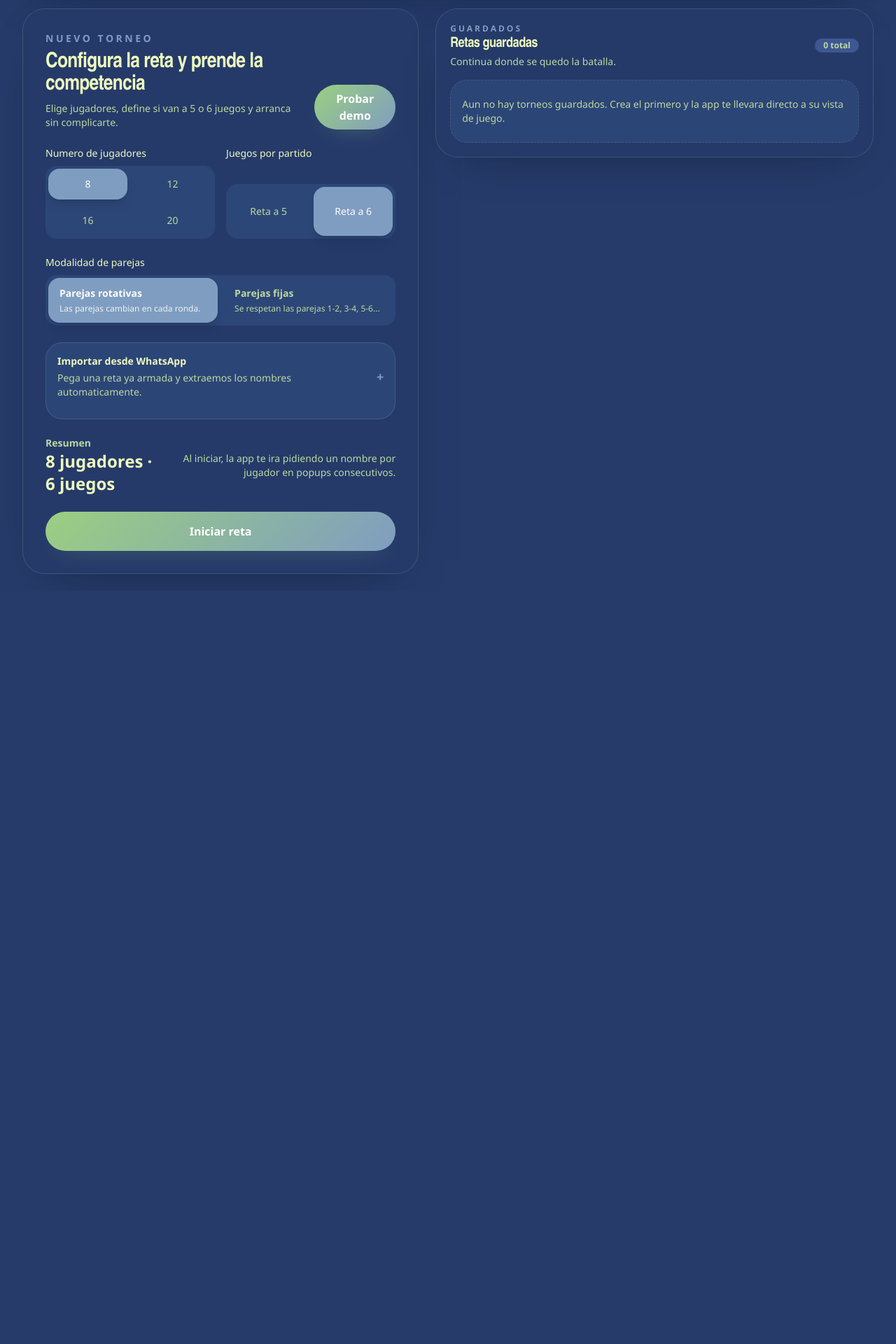
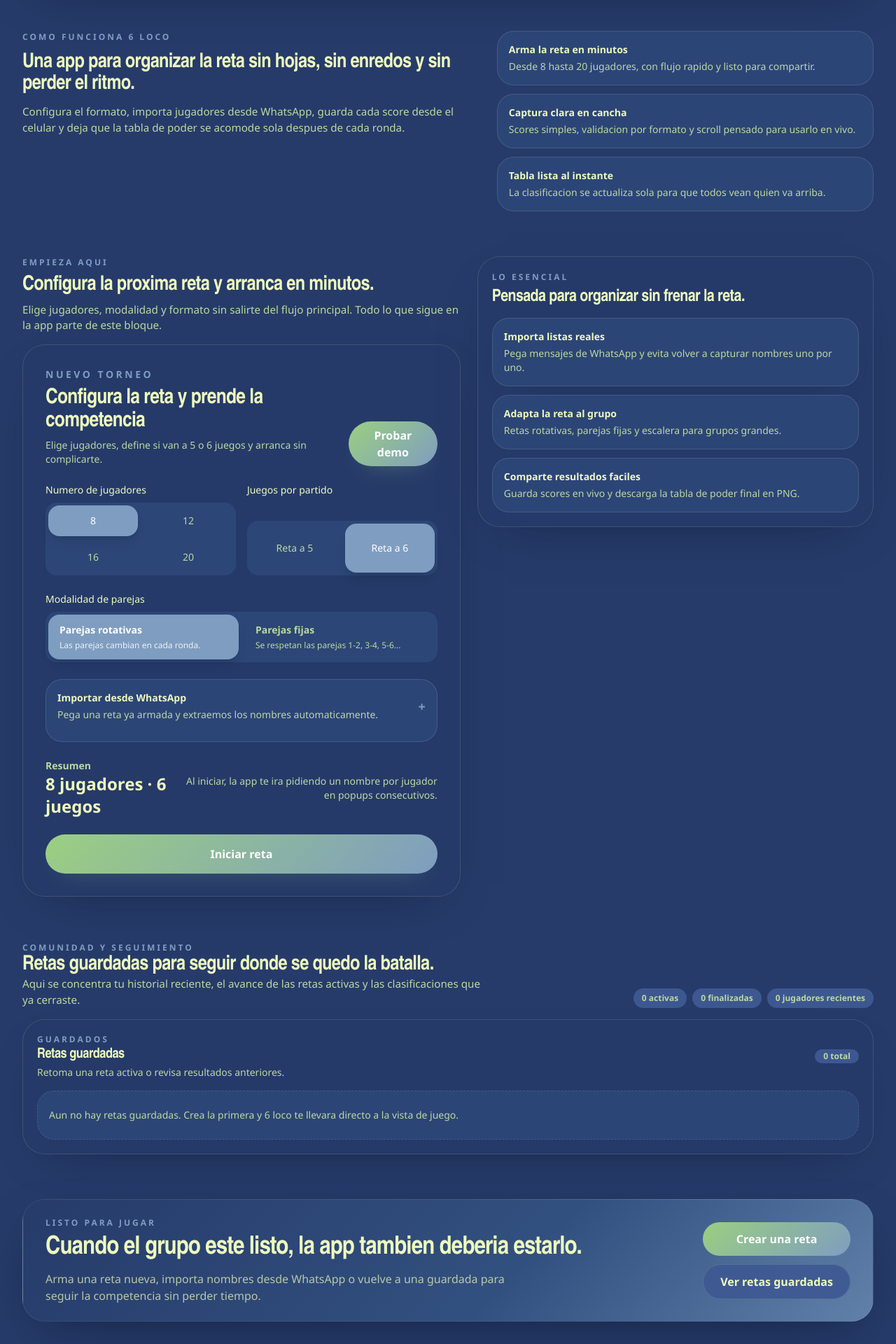
Before and after one commit to flowventas/retaspadel, a Next.js app: page / in a window 1280 px wide. Shown: the part 660-2580 px from the top of the page at 70% size. Before the commit the page ends 1504 px from the top, so only its background shows below. Built offline with nearby package versions, Linux system fonts and the light colour scheme.

Commit message:
Improve homepage section flow and spacing

```diff
--- a/components/tournament-app.tsx
+++ b/components/tournament-app.tsx
@@ -131,13 +131,15 @@
   }
 
   const tournaments = store.tournaments ?? defaultStore.tournaments;
+  const completedTournaments = tournaments.filter((tournament) => tournament.completed).length;
+  const activeTournaments = tournaments.length - completedTournaments;
 
   return (
     <main className="min-h-screen bg-[var(--app-bg)] text-[var(--app-text)] transition-colors">
       <div className="absolute inset-x-0 top-0 -z-10 h-[34rem] bg-[radial-gradient(circle_at_top,_color-mix(in_srgb,var(--brand-accent)_52%,transparent),_transparent_45%),radial-gradient(circle_at_right,_color-mix(in_srgb,var(--brand-primary)_22%,transparent),_transparent_35%)]" />
 
       <div className="mx-auto flex min-h-screen max-w-7xl flex-col px-4 py-6 sm:px-6 lg:px-8">
-        <header className="app-hero motion-hero mb-8 grid gap-8 px-6 py-6 md:grid-cols-[minmax(0,1.2fr)_minmax(18rem,0.8fr)] md:px-8 md:py-8">
+        <header className="app-hero motion-hero mb-12 grid gap-8 px-6 py-6 md:mb-16 md:grid-cols-[minmax(0,1.2fr)_minmax(18rem,0.8fr)] md:px-8 md:py-8">
           <div className="relative min-h-10">
             <BrandLogo
               theme={store.theme}
@@ -207,8 +209,49 @@
           </div>
         </header>
 
-        <section className="grid gap-6 lg:grid-cols-[0.95fr_1.05fr]">
-          <div ref={formSectionRef} className="motion-card motion-delay-1 grid content-start gap-6">
+        <section className="motion-card motion-delay-1 mb-12 grid gap-5 md:mb-16 md:grid-cols-[minmax(0,1.1fr)_minmax(17rem,0.9fr)] md:items-start">
+          <div className="grid gap-3">
+            <p className="app-kicker">Como funciona 6 loco</p>
+            <h2 className="app-heading max-w-3xl">Una app para organizar la reta sin hojas, sin enredos y sin perder el ritmo.</h2>
+            <p className="app-copy max-w-2xl">
+              Configura el formato, importa jugadores desde WhatsApp, guarda cada score desde el
+              celular y deja que la tabla de poder se acomode sola despues de cada ronda.
+            </p>
+          </div>
+
+          <div className="grid gap-3 sm:grid-cols-3 md:grid-cols-1">
+            <div className="app-panel px-4 py-4">
+              <p className="text-sm font-black text-[var(--app-text)]">Arma la reta en minutos</p>
+              <p className="mt-1 text-sm text-[var(--muted)]">
+                Desde 8 hasta 20 jugadores, con flujo rapido y listo para compartir.
+              </p>
+            </div>
+            <div className="app-panel px-4 py-4">
+              <p className="text-sm font-black text-[var(--app-text)]">Captura clara en cancha</p>
+              <p className="mt-1 text-sm text-[var(--muted)]">
+                Scores simples, validacion por formato y scroll pensado para usarlo en vivo.
+              </p>
+            </div>
+            <div className="app-panel px-4 py-4">
+              <p className="text-sm font-black text-[var(--app-text)]">Tabla lista al instante</p>
+              <p className="mt-1 text-sm text-[var(--muted)]">
+                La clasificacion se actualiza sola para que todos vean quien va arriba.
+              </p>
+            </div>
+          </div>
+        </section>
+
+        <section ref={formSectionRef} className="mb-12 grid gap-6 md:mb-16 lg:grid-cols-[minmax(0,1.05fr)_minmax(18rem,0.95fr)] lg:items-start">
+          <div className="motion-card motion-delay-1 grid content-start gap-4">
+            <div className="grid gap-2">
+              <p className="app-kicker">Empieza aqui</p>
+              <h2 className="app-heading">Configura la proxima reta y arranca en minutos.</h2>
+              <p className="app-copy max-w-2xl">
+                Elige jugadores, modalidad y formato sin salirte del flujo principal. Todo lo que
+                sigue en la app parte de este bloque.
+              </p>
+            </div>
+
             <NewTournamentForm
               onCreate={handleCreateTournament}
               savedPlayers={store.savedPlayers ?? []}
@@ -217,7 +260,59 @@
             />
           </div>
 
-          <div ref={savedSectionRef} className="motion-card motion-delay-2 grid content-start gap-6">
+          <aside className="motion-card motion-delay-2 grid gap-4 content-start">
+            <div className="app-card p-5">
+              <p className="app-kicker">Lo esencial</p>
+              <h3 className="mt-2 text-2xl font-black text-[var(--app-text)]">Pensada para organizar sin frenar la reta.</h3>
+              <div className="mt-4 grid gap-3">
+                <div className="app-panel px-4 py-4">
+                  <p className="text-sm font-black text-[var(--app-text)]">Importa listas reales</p>
+                  <p className="mt-1 text-sm text-[var(--muted)]">
+                    Pega mensajes de WhatsApp y evita volver a capturar nombres uno por uno.
+                  </p>
+                </div>
+                <div className="app-panel px-4 py-4">
+                  <p className="text-sm font-black text-[var(--app-text)]">Adapta la reta al grupo</p>
+                  <p className="mt-1 text-sm text-[var(--muted)]">
+                    Retas rotativas, parejas fijas y escalera para grupos grandes.
+                  </p>
+                </div>
+                <div className="app-panel px-4 py-4">
+                  <p className="text-sm font-black text-[var(--app-text)]">Comparte resultados faciles</p>
+                  <p className="mt-1 text-sm text-[var(--muted)]">
+                    Guarda scores en vivo y descarga la tabla de poder final en PNG.
+                  </p>
+                </div>
+              </div>
+            </div>
+          </aside>
+        </section>
+
+        <section ref={savedSectionRef} className="motion-card motion-delay-3 mb-12 grid gap-4 md:mb-16">
+          <div className="grid gap-2 md:grid-cols-[minmax(0,1fr)_auto] md:items-end">
+            <div>
+              <p className="app-kicker">Comunidad y seguimiento</p>
+              <h2 className="app-heading">Retas guardadas para seguir donde se quedo la batalla.</h2>
+              <p className="app-copy max-w-2xl">
+                Aqui se concentra tu historial reciente, el avance de las retas activas y las
+                clasificaciones que ya cerraste.
+              </p>
+            </div>
+
+            <div className="flex flex-wrap gap-2">
+              <span className="app-pill bg-[var(--surface-soft)] px-3 py-2 text-xs">
+                {activeTournaments} activas
+              </span>
+              <span className="app-pill bg-[var(--surface-soft)] px-3 py-2 text-xs">
+                {completedTournaments} finalizadas
+              </span>
+              <span className="app-pill bg-[var(--surface-soft)] px-3 py-2 text-xs">
+                {store.savedPlayers.length} jugadores recientes
+              </span>
+            </div>
+          </div>
+
+          <div className="grid content-start gap-6">
             <div className="app-card p-5">
               <div className="flex items-center justify-between">
                 <div>
@@ -225,7 +320,7 @@
                     Guardados
                   </p>
                   <h2 className="mt-1 text-xl font-black text-[var(--app-text)]">Retas guardadas</h2>
-                  <p className="mt-1 text-sm text-[var(--muted)]">Continua donde se quedo la batalla.</p>
+                  <p className="mt-1 text-sm text-[var(--muted)]">Retoma una reta activa o revisa resultados anteriores.</p>
                 </div>
                 <span className="app-pill bg-[var(--surface-soft)] px-3 py-1 text-xs">
                   {tournaments.length} total
@@ -267,10 +362,42 @@
                 </div>
               ) : (
                 <div className="mt-4 rounded-[1.5rem] border border-dashed border-[var(--line)] bg-[var(--surface-subtle)] px-4 py-6 text-sm text-[var(--muted)]">
-                  Aun no hay torneos guardados. Crea el primero y la app te llevara directo a su
+                  Aun no hay retas guardadas. Crea la primera y 6 loco te llevara directo a la
                   vista de juego.
                 </div>
               )}
+            </div>
+          </div>
+        </section>
+
+        <section className="motion-card motion-delay-3 pb-8">
+          <div className="app-hero grid gap-5 px-6 py-6 md:grid-cols-[minmax(0,1fr)_auto] md:items-center md:px-8">
+            <div>
+              <p className="app-kicker text-[var(--hero-muted)]">Listo para jugar</p>
+              <h2 className="mt-2 text-3xl font-black text-[var(--hero-text)] md:text-4xl">
+                Cuando el grupo este listo, la app tambien deberia estarlo.
+              </h2>
+              <p className="mt-3 max-w-2xl text-sm text-[var(--hero-muted)] sm:text-base">
+                Arma una reta nueva, importa nombres desde WhatsApp o vuelve a una guardada para
+                seguir la competencia sin perder tiempo.
+              </p>
+            </div>
+
+            <div className="flex flex-col gap-3 sm:flex-row md:flex-col">
+              <button
+                type="button"
+                onClick={() => scrollToSection(formSectionRef.current)}
+                className="app-button app-button-primary px-6 py-3 text-sm sm:text-base"
+              >
+                Crear una reta
+              </button>
+              <button
+                type="button"
+                onClick={() => scrollToSection(savedSectionRef.current)}
+                className="app-button app-button-secondary px-6 py-3 text-sm sm:text-base"
+              >
+                Ver retas guardadas
+              </button>
             </div>
           </div>
         </section>
```
